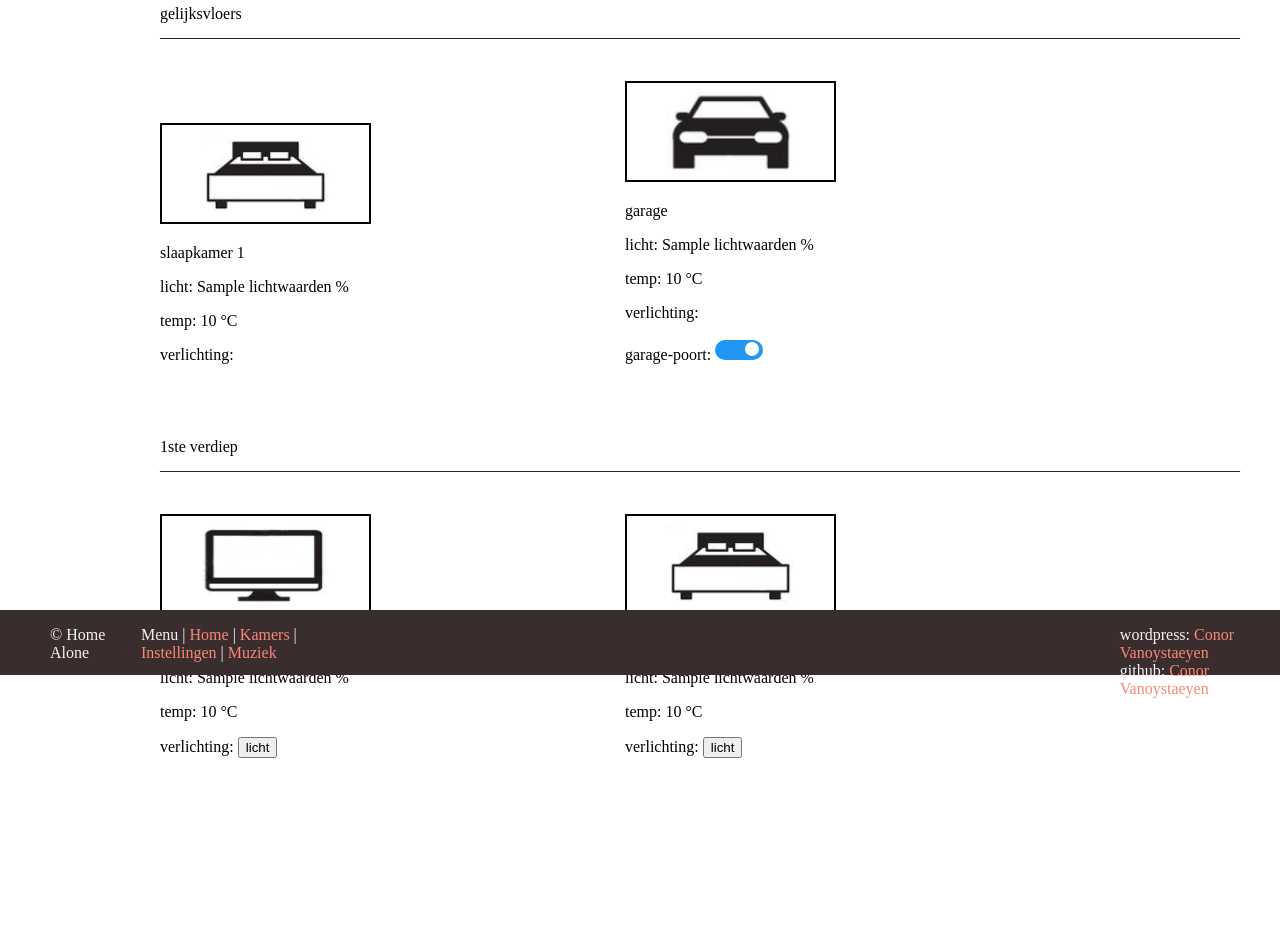
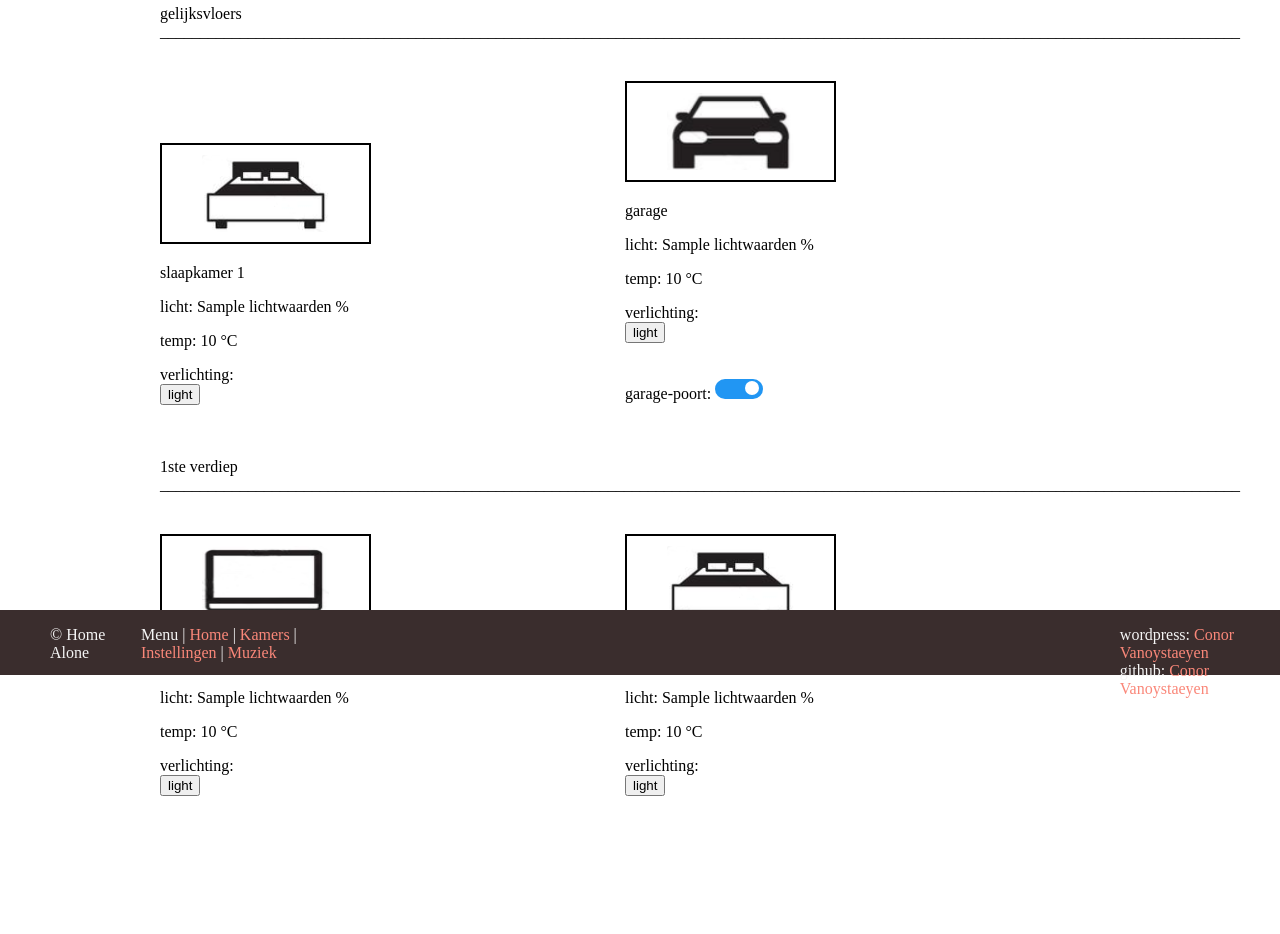
Before and after one commit to conor-v/domotica2, a Flask app: template templates/kamers.html in a window 1280 px wide. Shown: the part 125-1059 px from the top of the page. Before the commit the page ends 883 px from the top, so only its background shows below. Run offline with Flask 2, Linux system fonts and the light colour scheme; the template is opened without the code that fills it: most values are stand-ins (such as "Sample title", 1, 10 or a date in 2020).

Commit message:
first commit

```diff
--- a/domotica2.py
+++ b/domotica2.py
@@ -2,7 +2,6 @@ from flask import Flask, render_template, redirect, request
 from hw_code.model.dbconn import DbConnection
 
 db = DbConnection('db_domotica')
-# db = DbConnection
 app = Flask(__name__)
 
 
@@ -11,15 +10,14 @@ def begin():
     return render_template('home.html')
 
 
-@app.route("/home.html")
+@app.route("/home")
 def home():
     return render_template('home.html')
 
 
-@app.route("/kamers.html", methods=["GET", "POST"])
+@app.route("/kamers", methods=["GET", "POST"])
 def sensoren():
     db = DbConnection('db_domotica')
-
     query = "select current_light_precent from kamers;"
     light = db.query(query)
     lichtwaarden = []
@@ -34,24 +32,35 @@ def sensoren():
         for x in test:
             tempwaarden.append(x)
 
-    # if request.method == "POST":
-        # drukknop_l = request.form['lamp_status']
+    db = DbConnection('db_domotica')
+    if request.method == "POST":
+        button_id = request.form['button_id']
         # drukknop_g = request.form['garage']
-    # query3 = "UPDATE db.kamers SET lamp_status  WHERE id = 1;"
-        # query4 = "UPDATE garage SET status = '1' OR '0' WHERE 'drukknop_g' == PUSHED;"
-    db.execute("SELECT * FROM kamers WHERE id = '1'; UPDATE kamers  WHERE lamp_status=1", "SET lamp_status=0")
-        # db.execute(query4, drukknop_g)
+        query3 = "select lamp_status from kamers WHERE id = " + button_id + ";"
+        query4 = "UPDATE kamers SET lamp_status=1  WHERE lamp_status=0 ;"
+        query5 = "UPDATE kamers SET lamp_status=0 WHERE lamp_status=1 ;"
+        query6 = "UPDATE garage SET  WHERE id = 1;"
+        lamp_status_result = db.query(query3)
+        lamp_status_list = []
+        for test in lamp_status_result:
+            for x in test:
+                lamp_status_list.append(x)
+        lamp_status = lamp_status_list[0]
 
-    return render_template('kamers.html')
+        if lamp_status == 1:
+            db.execute(query5)
+        else:
+            db.execute(query4)
+
+    return render_template('kamers.html', temp=tempwaarden, lichtwaarden=lichtwaarden)
 
 
-
-@app.route("/instellingen.html")
+@app.route("/instellingen")
 def instellingen():
     return render_template('instellingen.html')
 
 
-@app.route("/muziek.html")
+@app.route("/muziek")
 def muziek():
     return render_template('muziek.html')
 
--- a/static/style.css
+++ b/static/style.css
@@ -155,6 +155,7 @@ $$$$$$$$$$$$$$$$$*/
 
 
 
+
 /*$$$$$$$$$$$$$$$
      TOGGLE
 $$$$$$$$$$$$$$$*/
--- a/templates/base.html
+++ b/templates/base.html
@@ -11,11 +11,11 @@
     </head>
     <body>
         <header class="Rectangle-1">
-            <a href="home.html"><img src="/static/img/logo1.png" alt="home link" width="150" height="91" class="logo"></a>
+            <a href="home"><img src="/static/img/logo1.png" alt="home link" width="150" height="91" class="logo"></a>
             <div CLASS="header-tekst">
-                <a href="kamers.html" class="header-text">KAMERS </a>
-                <a href="instellingen.html" class="header-text">INSTELLINGEN</a>
-                <a href="muziek.html" class="header-text">MUZIEK</a>
+                <a href="kamers" class="header-text">KAMERS </a>
+                <a href="instellingen" class="header-text">INSTELLINGEN</a>
+                <a href="muziek" class="header-text">MUZIEK</a>
             </div>
         </header>
         {% block body %}{% endblock %}
@@ -25,13 +25,13 @@
                 <p class="menu">
                      Menu
                     |
-                        <a href="home.html">Home</a>
+                        <a href="home">Home</a>
                     |
-                        <a href="kamers.html">Kamers</a>
+                        <a href="kamers">Kamers</a>
                     |
-                        <a href="instellingen.html">Instellingen</a>
+                        <a href="instellingen">Instellingen</a>
                     |
-                        <a href="muziek.html">Muziek</a>
+                        <a href="muziek">Muziek</a>
                 </p>
                 <p class="wordpress">
                     wordpress:<a href="http://student.howest.be/conor.vanoystaeyen/portfolio/"> Conor Vanoystaeyen</a>
--- a/templates/home.html
+++ b/templates/home.html
@@ -8,15 +8,15 @@
 
     <div class="container">
         <div class="box1">
-            <a href="kamers.html"><img src="/static/img/kamer%20icon.jpg" alt="kamers-link" class="foto"></a>
+            <a href="kamers"><img src="/static/img/kamer%20icon.jpg" alt="kamers-link" class="foto"></a>
             <p>kamers</p>
         </div>
         <div class="box1">
-            <a href="instellingen.html"><img src="/static/img/instellingen%20icon.png" alt="instellingen-link" class="foto"></a>
+            <a href="instellingen"><img src="/static/img/instellingen%20icon.png" alt="instellingen-link" class="foto"></a>
             <p>instellingen</p>
         </div>
         <div class="box1">
-            <a href="muziek.html"><img src="/static/img/muziek%20icon.jpg" alt="muziek-link" class="foto"></a>
+            <a href="muziek"><img src="/static/img/muziek%20icon.jpg" alt="muziek-link" class="foto"></a>
             <p>muziek</p>
         </div>
     </div>
--- a/templates/kamers.html
+++ b/templates/kamers.html
@@ -11,12 +11,17 @@
         <p>slaapkamer 1</p>
         <p>licht: {{ lichtwaarden[0] }}  %</p>
         <p>temp: {{ temp[0] }} °C</p>
+
+
         verlichting:
-{#        <form action="{{ drukknop_l }}" method="post">#}
-{#            <input type="button" placeholder="drukknop_l" name="drukknop_l"#}
-{#            value="{{ drukknop_l }}">#}
-{#        </form>#}
+
+        <form action="{{ url_for('sensoren') }}" method="post">
+            <input type="submit" name="light1" value="light">
+            <input type="hidden" value="1" name="button_id" >
+        </form>
     </div>
+
+
 
     <div class="garage-box">
         <img src="/static/img/garage.png" alt="garage foto" class="kamerfoto" width="127" height="77">
@@ -24,6 +29,11 @@
         <p>licht: {{ lichtwaarden[1] }} %</p>
         <p>temp: {{ temp[1] }} °C</p>
         verlichting:
+        <form action="{{ url_for('sensoren') }}" method="post">
+            <input type="submit" name="light2"
+            value="light">
+            <input type="hidden" value="2" name="button_id" >
+        </form>
         <br><br>
         garage-poort:
         <label class="switch">
@@ -38,7 +48,12 @@
          <p>bureau </p>
         <p>licht: {{ lichtwaarden[2] }} %</p>
         <p>temp: {{ temp[2] }} °C</p>
-        verlichting: <input type="button" onclick="" value="licht">
+        verlichting:
+     <form action="{{ url_for('sensoren') }}" method="post">
+            <input type="submit" name="light3"
+            value="light">
+            <input type="hidden" value="3" name="button_id" >
+        </form>
     </div>
 
      <div class="kamer-box">
@@ -46,7 +61,12 @@
          <p>slaapkamer 3</p>
         <p>licht: {{ lichtwaarden[3] }} %</p>
         <p>temp: {{ temp[3] }} °C</p>
-        verlichting: <input type="button" onclick="" value="licht">
+        verlichting:
+        <form action="{{ url_for('sensoren') }}" method="post">
+            <input type="submit" name="light4"
+            value="light">
+            <input type="hidden" value="4" name="button_id" >
+        </form>
     </div>
 
 {% endblock %}
```
